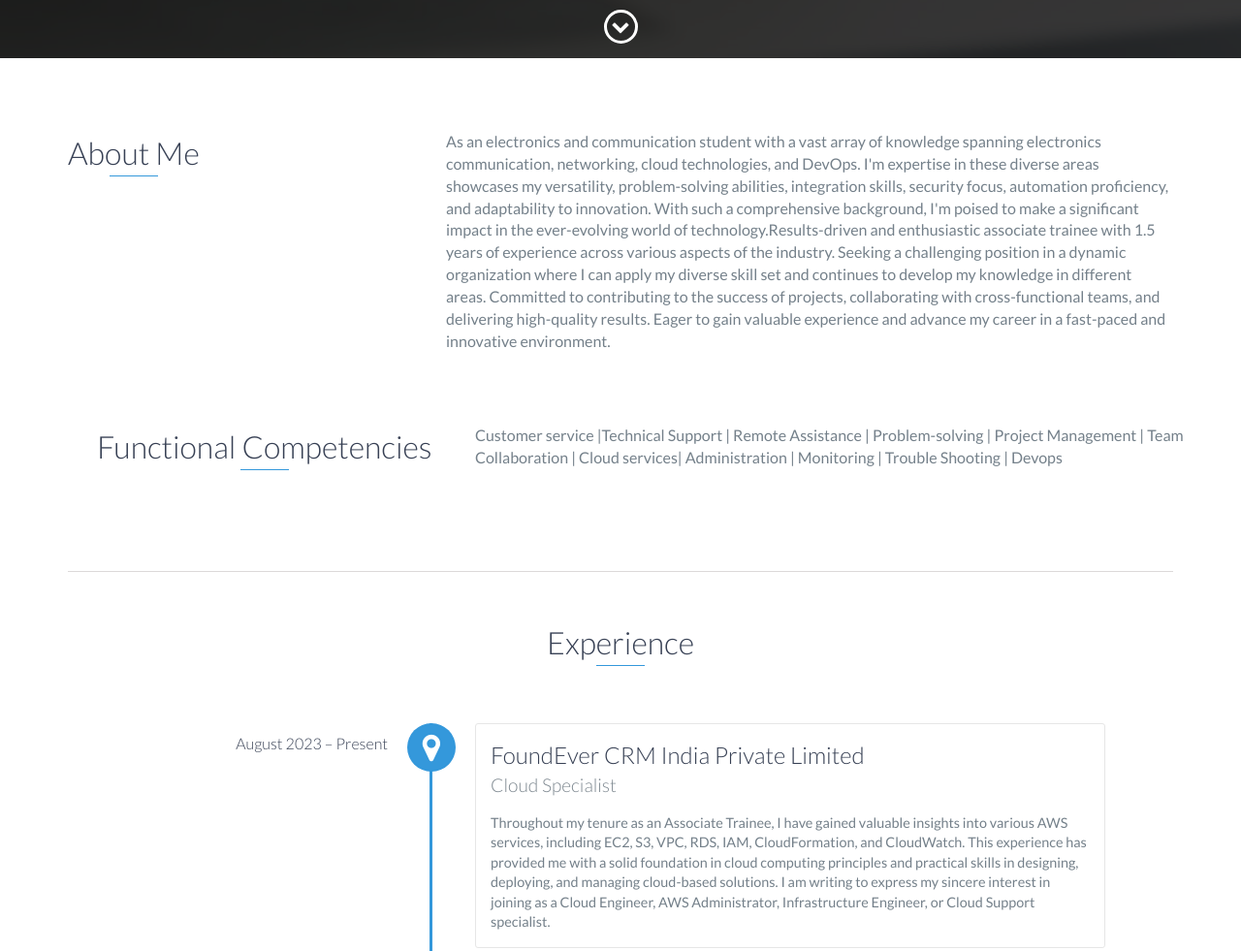
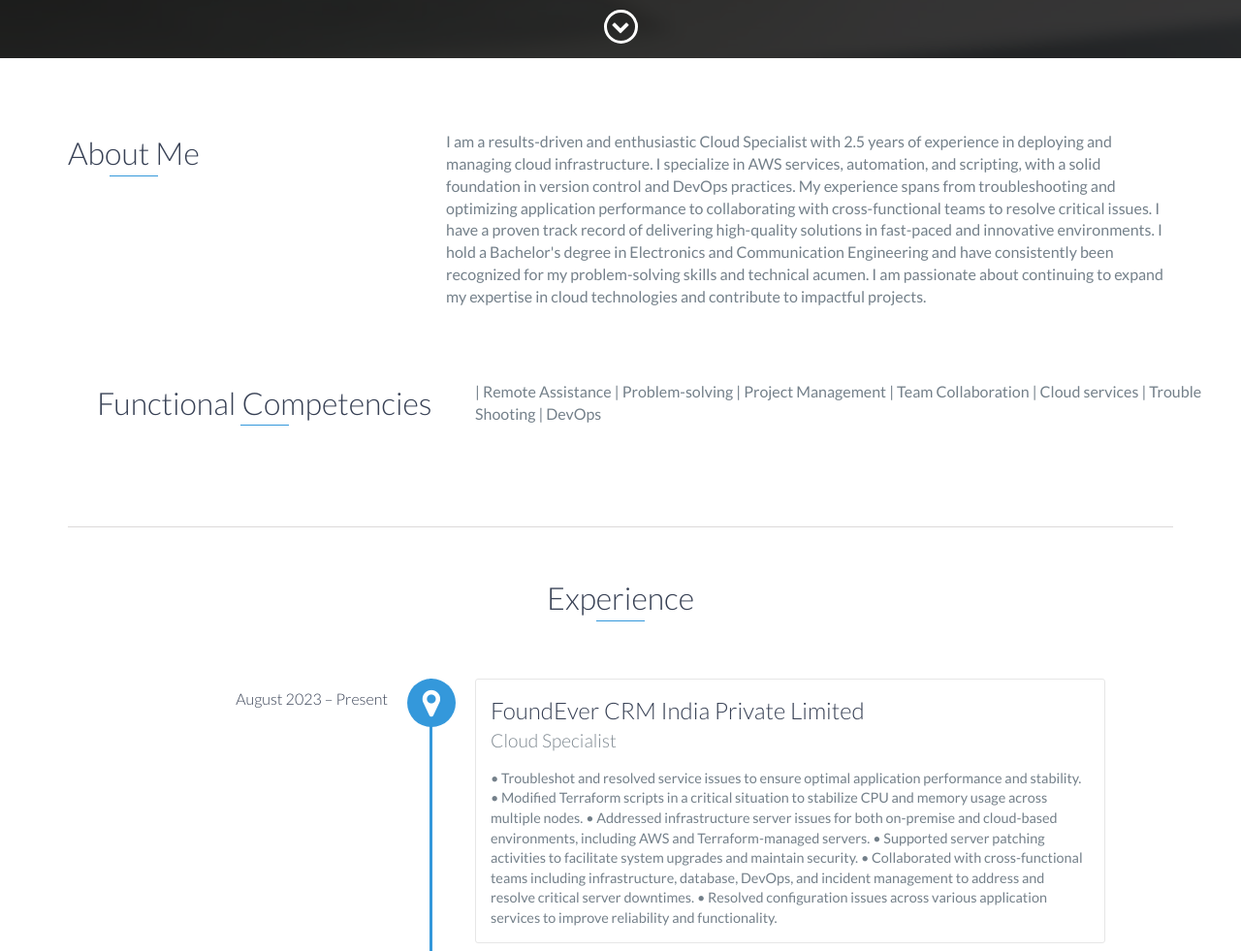
Before and after one commit to G3K21/G321.github.io, a website: page index.html in a window 1280 px wide. Shown: the part 740-1721 px from the top of the page at 97% size. Drawn offline with nearby package versions, Linux system fonts and the light colour scheme.

Commit message:
Update index.html

```diff
--- a/index.html
+++ b/index.html
@@ -73,8 +73,8 @@
                 </div>
                 <div class="col-md-8">
                     <p>
-                        As an electronics and communication student with a vast array of knowledge spanning electronics communication, networking, cloud technologies, and DevOps. I'm expertise in these diverse areas showcases my versatility, problem-solving abilities, integration skills, security focus, automation proficiency, and adaptability to innovation. With such a comprehensive background, I'm poised to make a significant impact in the ever-evolving world of technology.Results-driven and enthusiastic associate trainee with 1.5 years of experience across various aspects of the industry. Seeking a challenging position in a dynamic organization where I can apply my diverse skill set and continues to develop my knowledge in different areas. Committed to contributing to the success of projects, collaborating with cross-functional teams, and delivering high-quality results. Eager to gain valuable experience and advance my career in a fast-paced and innovative environment.
-		    </p>
+                        I am a results-driven and enthusiastic Cloud Specialist with 2.5 years of experience in deploying and managing cloud infrastructure. I specialize in AWS services, automation, and scripting, with a solid foundation in version control and DevOps practices. My experience spans from troubleshooting and optimizing application performance to collaborating with cross-functional teams to resolve critical issues. I have a proven track record of delivering high-quality solutions in fast-paced and innovative environments. I hold a Bachelor's degree in Electronics and Communication Engineering and have consistently been recognized for my problem-solving skills and technical acumen. I am passionate about continuing to expand my expertise in cloud technologies and contribute to impactful projects.
+		</p>
 		</div>
     </div>
 
@@ -86,7 +86,7 @@
                 </div>
                 <div class="col-md-8">
                     <p>
-                        Customer service |Technical Support | Remote Assistance | Problem-solving | Project Management | Team Collaboration | Cloud services| Administration | Monitoring | Trouble Shooting | Devops
+                        | Remote Assistance | Problem-solving | Project Management | Team Collaboration | Cloud services | Trouble Shooting | DevOps
                     </p>
                 </div>
             </div>
@@ -101,7 +101,13 @@
                 <h3>FoundEver CRM India Private Limited</h3>
                 <h4>Cloud Specialist </h4>
                 <p>
-                    Throughout my tenure as an Associate Trainee, I have gained valuable insights into various AWS services, including EC2, S3, VPC, RDS, IAM, CloudFormation, and CloudWatch. This experience has provided me with a solid foundation in cloud computing principles and practical skills in designing, deploying, and managing cloud-based solutions. I am writing to express my sincere interest in joining as a Cloud Engineer, AWS Administrator, Infrastructure Engineer, or Cloud Support specialist.
+•	Troubleshot and resolved service issues to ensure optimal application performance and stability.
+•	Modified Terraform scripts in a critical situation to stabilize CPU and memory usage across multiple nodes.
+•	Addressed infrastructure server issues for both on-premise and cloud-based environments, including AWS and Terraform-managed servers.
+•	Supported server patching activities to facilitate system upgrades and maintain security.
+•	Collaborated with cross-functional teams including infrastructure, database, DevOps, and incident management to address and resolve critical server downtimes.
+•	Resolved configuration issues across various application services to improve reliability and functionality.
+
                 </p>
             </div>
             <div data-date="January 2022 – June 2023">
```
